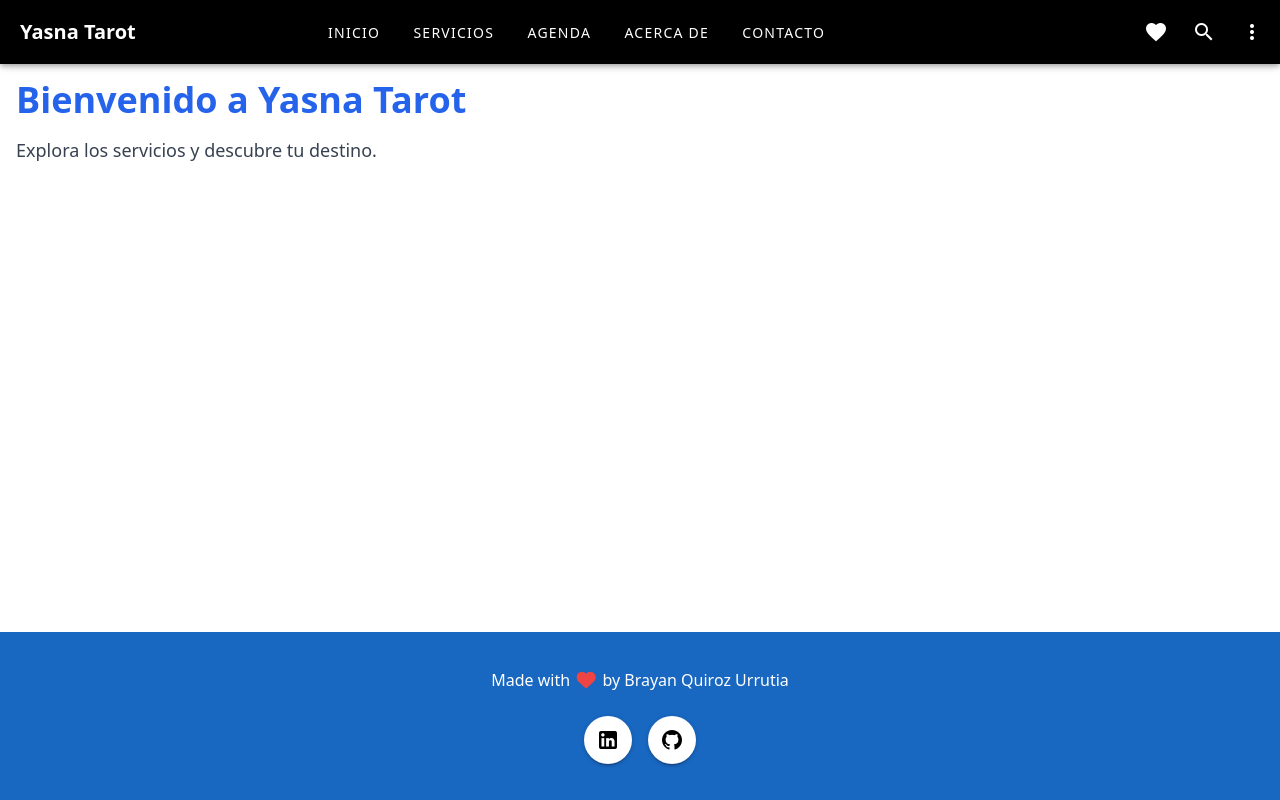
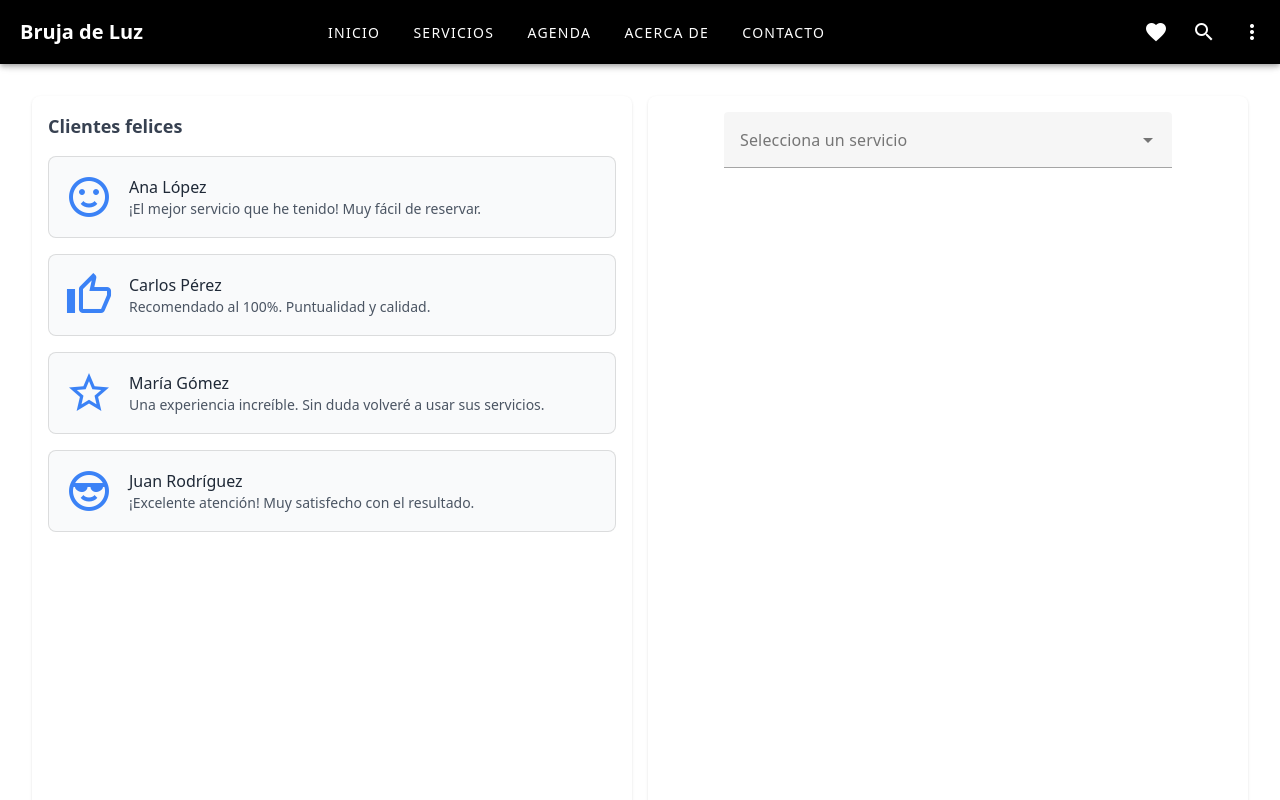
Before and after one commit to brayanquirozurrutia/mom_page, a Vue app: page / in a window 1280 px wide. Shown: the top 800 px of the page. Built offline with nearby package versions, Linux system fonts and the light colour scheme.

Commit message:
:construction: FEAT: Add homeview

```diff
--- a/package.json
+++ b/package.json
@@ -10,6 +10,7 @@
   },
   "dependencies": {
     "@fortawesome/fontawesome-free": "^6.7.1",
+    "@mdi/js": "^7.4.47",
     "vue-router": "^4.5.0",
     "vuetify": "^3.7.4"
   },
--- a/src/components/AppFooter.vue
+++ b/src/components/AppFooter.vue
@@ -1,12 +1,11 @@
 <script setup lang="ts">
 </script>
-
 <template>
   <v-footer app color="primary" dark>
     <div class="text-center w-full py-3">
       <v-container>
         <v-row justify="center">
-          <!-- Texto con el corazón animado -->
+          <!-- Text with animated heart -->
           <v-col cols="12" class="text-white text-center">
             <p>
               Made with
@@ -15,10 +14,10 @@
             </p>
           </v-col>
 
-          <!-- Íconos sociales -->
+          <!-- Social icons -->
           <v-col cols="12" class="text-center">
             <v-btn
-                icon
+                icon="icon"
                 href="https://www.linkedin.com/in/brayan-nicolas-quiroz-urrutia-19a0391a7/"
                 target="_blank"
                 class="mx-2"
@@ -27,7 +26,7 @@
               <v-icon>mdi-linkedin</v-icon>
             </v-btn>
             <v-btn
-                icon
+                icon="icon"
                 href="https://github.com/brayanquirozurrutia"
                 target="_blank"
                 class="mx-2"
--- a/src/components/AppHeader.vue
+++ b/src/components/AppHeader.vue
@@ -18,7 +18,7 @@ const navigateTo = (path: string) => {
 
 <template>
   <v-app-bar app style="background-color: #000000;" dark>
-    <v-app-bar-title class="text-white font-bold">Yasna Tarot</v-app-bar-title>
+    <v-app-bar-title class="text-white font-bold">Bruja de Luz</v-app-bar-title>
     <div class="mr-auto">
       <v-btn
           v-for="link in navLinks"
--- a/src/layouts/DefaultLayout.vue
+++ b/src/layouts/DefaultLayout.vue
@@ -8,7 +8,7 @@ import AppFooter from "@/components/AppFooter.vue";
     <!-- Header -->
     <AppHeader />
 
-    <!-- Contenido principal -->
+    <!-- Main content -->
     <v-main>
       <slot />
     </v-main>
--- a/src/plugins/vuetify.ts
+++ b/src/plugins/vuetify.ts
@@ -4,6 +4,7 @@ import * as components from 'vuetify/components'
 import * as directives from 'vuetify/directives'
 
 import '@mdi/font/css/materialdesignicons.css'
+import * as mdi from '@mdi/js';
 
 const vuetify = createVuetify({
     components,
@@ -11,6 +12,12 @@ const vuetify = createVuetify({
     theme: {
         defaultTheme: 'light',
     },
+    icons: {
+        defaultSet: 'mdi',
+        sets: {
+            mdi,
+        },
+    },
 })
 
 export default vuetify
--- a/src/views/HomeView.vue
+++ b/src/views/HomeView.vue
@@ -1,15 +1,153 @@
 <script setup lang="ts">
-import DefaultLayout from '@/layouts/DefaultLayout.vue';
+import { ref, computed } from "vue";
+import DefaultLayout from "@/layouts/DefaultLayout.vue";
+
+// Estado para el servicio seleccionado
+const selectedService = ref<string | null>(null);
+
+// Lista de servicios ofrecidos
+const services = ref([
+  { name: "Corte de cabello", value: "haircut" },
+  { name: "Manicure", value: "manicure" },
+  { name: "Pedicure", value: "pedicure" },
+  { name: "Masaje", value: "massage" },
+]);
+
+// Estado para la fecha seleccionada
+const selectedDate = ref<string | null>(null);
+
+// Fechas disponibles
+const availableDates = ref<string[]>([
+  "2024-12-01",
+  "2024-12-05",
+  "2024-12-10",
+  "2024-12-15",
+]);
+
+// Datos de testimonios de clientes con nombres de íconos
+const testimonials = ref([
+  {
+    name: "Ana López",
+    comment: "¡El mejor servicio que he tenido! Muy fácil de reservar.",
+    icon: "mdi-emoticon-happy-outline",
+  },
+  {
+    name: "Carlos Pérez",
+    comment: "Recomendado al 100%. Puntualidad y calidad.",
+    icon: "mdi-thumb-up-outline",
+  },
+  {
+    name: "María Gómez",
+    comment: "Una experiencia increíble. Sin duda volveré a usar sus servicios.",
+    icon: "mdi-star-outline",
+  },
+  {
+    name: "Juan Rodríguez",
+    comment: "¡Excelente atención! Muy satisfecho con el resultado.",
+    icon: "mdi-emoticon-cool-outline",
+  }
+]);
+
+// Computed para ajustar la altura de ambas zonas
+const isCalendarVisible = computed(() => !!selectedService);
+
+// Formatear fecha al formato "YYYY-MM-DD"
+const formatDate = (date: Date) => {
+  const year = date.getFullYear();
+  const month = String(date.getMonth() + 1).padStart(2, "0");
+  const day = String(date.getDate()).padStart(2, "0");
+  return `${year}-${month}-${day}`;
+};
+
+// Función para verificar si una fecha está disponible
+const isDateAvailable = (date: string) => {
+  const formattedDate = formatDate(new Date(date));
+  return availableDates.value.includes(formattedDate);
+};
+
+// Acción al seleccionar una fecha
+const onDateSelected = (date: string) => {
+  const formattedDate = formatDate(new Date(date));
+};
 </script>
 
 <template>
   <DefaultLayout>
     <div class="container">
-      <h1 class="text-4xl font-bold text-blue-600">Bienvenido a Yasna Tarot</h1>
-      <p class="text-lg text-gray-700 mt-4">Explora los servicios y descubre tu destino.</p>
+      <div class="main-container">
+        <!-- Happy clients section -->
+        <div
+            class="testimonials-container"
+            :class="isCalendarVisible ? 'flex-1' : 'flex-grow'"
+        >
+          <h2 class="text-lg font-bold mb-4 text-gray-700">Clientes felices</h2>
+          <div>
+            <div
+                v-for="testimonial in testimonials"
+                :key="testimonial.name"
+                class="flex items-center gap-4 mb-4 bg-gray-50 p-4 rounded-lg hover:shadow-lg border border-black"
+            >
+              <v-icon size="48" class="text-blue-500 flex-shrink-0">
+                {{ testimonial.icon }}
+              </v-icon>
+              <div>
+                <h3 class="font-medium text-gray-800">{{ testimonial.name }}</h3>
+                <p class="text-sm text-gray-600">{{ testimonial.comment }}</p>
+              </div>
+            </div>
+          </div>
+        </div>
+
+        <!-- Calendar section -->
+        <div
+            class="calendar-container flex flex-col justify-start items-center overflow-hidden"
+            :class="isCalendarVisible ? 'flex-1' : 'flex-grow'"
+        >
+          <div class="service-selector w-full max-w-md mb-4">
+            <v-select
+                v-model="selectedService"
+                :items="services"
+                item-text="name"
+                item-value="value"
+                label="Selecciona un servicio"
+                outlined
+            ></v-select>
+          </div>
+
+          <div v-if="selectedService" class="w-full max-w-md overflow-hidden">
+            <v-sheet elevation="2" class="pa-4 overflow-hidden">
+              <v-date-picker
+                  v-model="selectedDate"
+                  :allowed-dates="isDateAvailable"
+                  @input="onDateSelected"
+                  class="w-full"
+              />
+              <div class="mt-4">
+                <h3>Fecha seleccionada:</h3>
+                <p>{{ selectedDate || "Ninguna fecha seleccionada" }}</p>
+              </div>
+            </v-sheet>
+          </div>
+        </div>
+      </div>
     </div>
   </DefaultLayout>
 </template>
 
 <style scoped>
+.main-container {
+  @apply flex justify-between items-stretch h-screen p-4 gap-4;
+}
+
+.testimonials-container {
+  @apply w-1/2 bg-white p-4 rounded-lg shadow overflow-hidden transition-all;
+}
+
+.calendar-container {
+  @apply w-1/2 bg-white p-4 rounded-lg shadow overflow-hidden transition-all;
+}
+
+.service-selector {
+  @apply w-full max-w-md;
+}
 </style>
```
Also changed, not shown: 1 other file (tests, documents, lock files or other folders).
